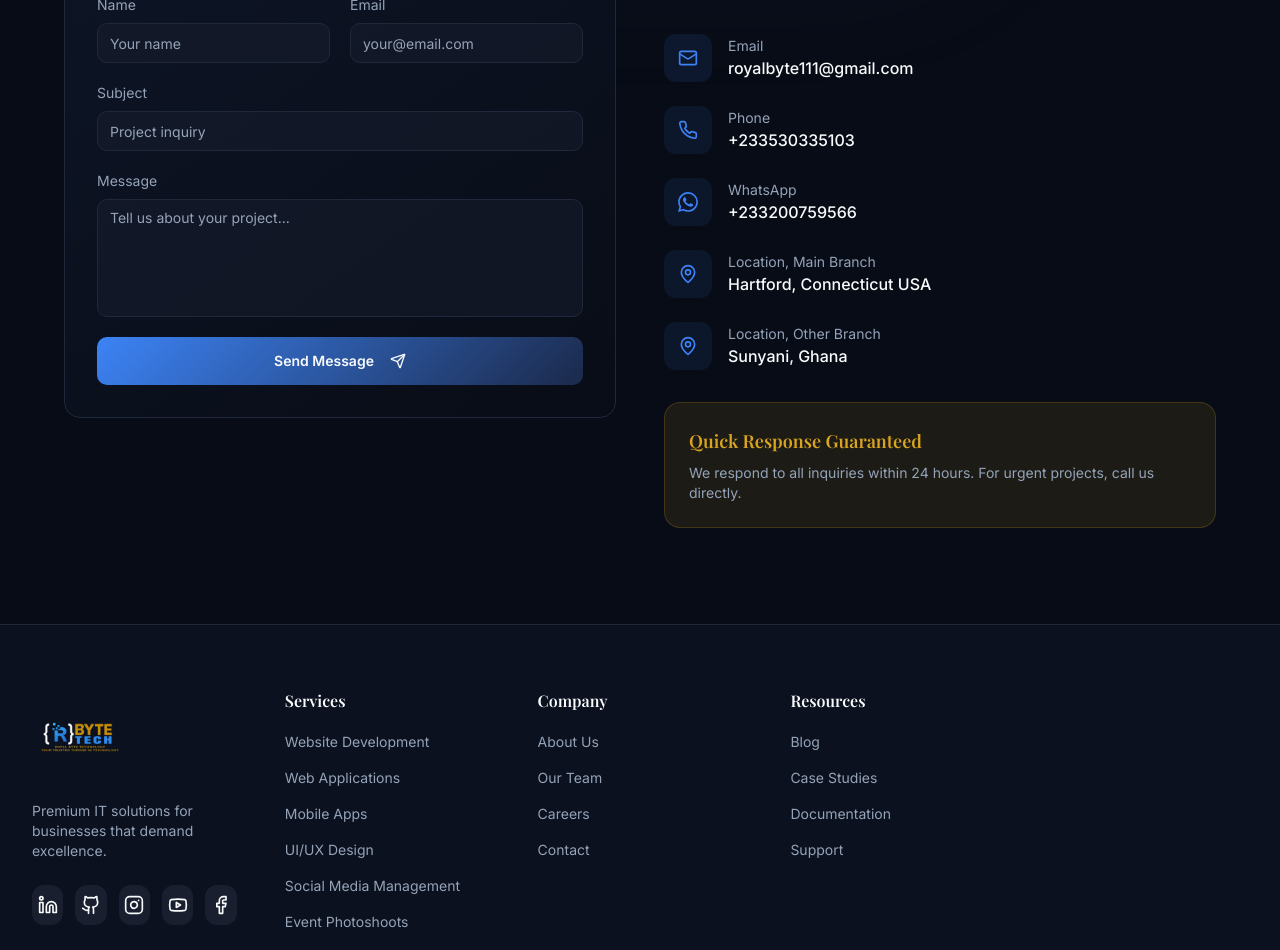
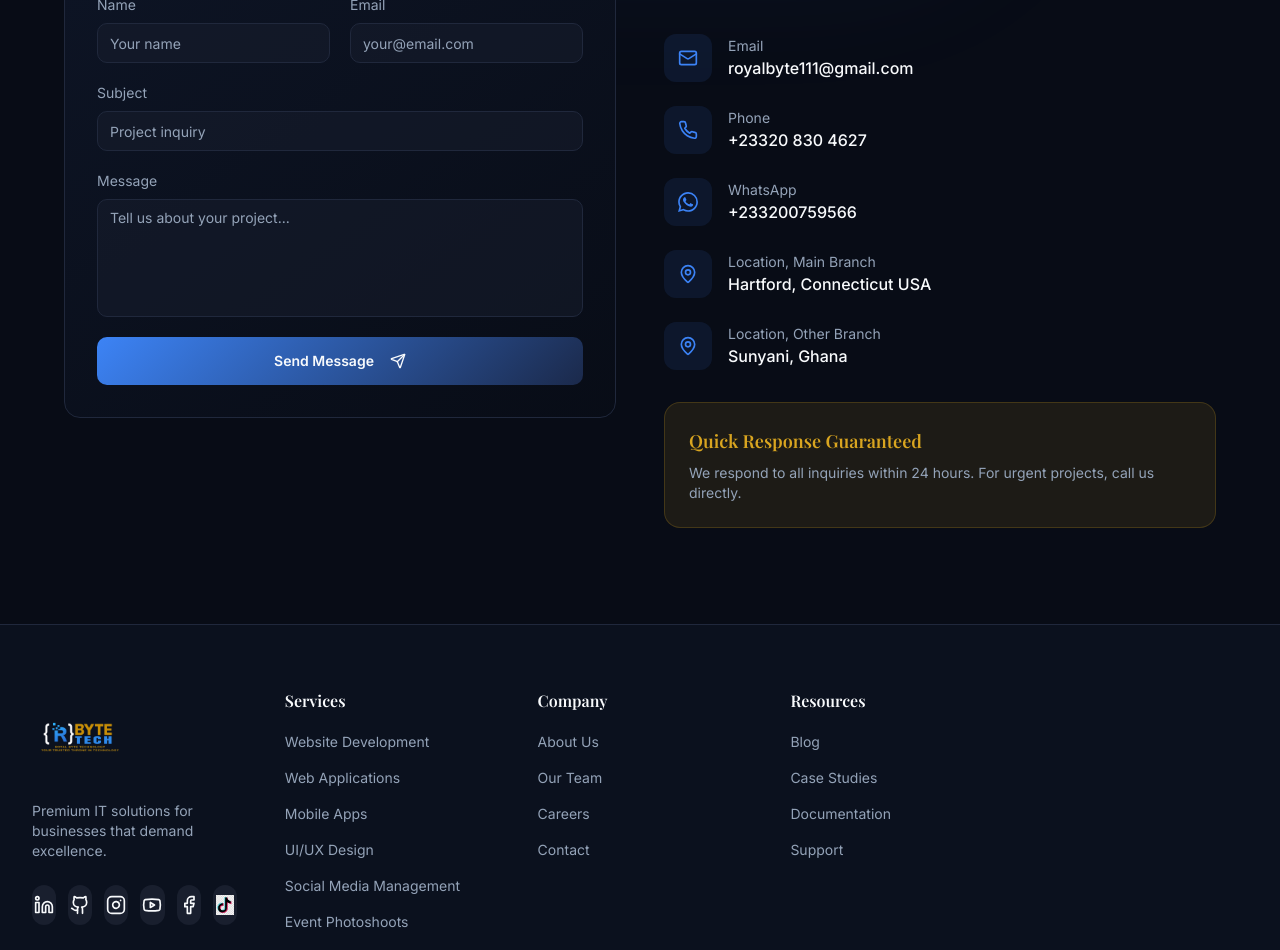
Before and after one commit to GyanVincent/royalbyte, a React (Vite) app: page / in a window 1280 px wide. Shown: the part 5400-6350 px from the top of the page. Built offline with nearby package versions, Linux system fonts and the light colour scheme; the HTML template or start-up script is replaced by a standard one.

Commit message:
feat: Add TikTok logo to footer social links
- Add TikTok social link with custom logo image
- Update social links rendering to handle image icons
- Add object-contain class for proper logo sizing
- Use /tik.png for TikTok logo display
- Maintain consistent styling across all social icons

```diff
--- a/src/components/ContactSection.tsx
+++ b/src/components/ContactSection.tsx
@@ -23,8 +23,8 @@ const contactInfo = [
   {
     icon: Phone,
     label: "Phone",
-    value: "+233530335103",
-    href: "tel:+233530335103",
+    value: "+23320 830 4627",
+    href: "tel:+233208304627",
   },
   {
     icon: WhatsAppIcon,
--- a/src/components/Footer.tsx
+++ b/src/components/Footer.tsx
@@ -32,8 +32,10 @@ const socialLinks = [
   // { icon: Twitter, href: "#", label: "Twitter" },
   { icon: Github, href: "https://github.com/GyanVincent", label: "GitHub" },
   { icon: Instagram, href: "https://www.instagram.com/royal_byte_111", label: "Instagram" },
-  { icon: Youtube, href: "https://www.youtube.com/@royalbyte", label: "YouTube" },
+  { icon: Youtube, href: "https://youtube.com/@royalbytetech?si=Xa_RTll4FCqOQ2tt", label: "YouTube" },
   { icon: Facebook, href: "https://www.facebook.com/royalbyte", label: "Facebook" },
+  { icon: "tiktok", href: "https://www.tiktok.com/@royalbytetech?_r=1&_t=ZS-93kdegdHdHc", label: "TikTok", image: "/tik.png" },
+
 ];
 
 const Footer = () => {
@@ -89,7 +91,11 @@ const Footer = () => {
                   aria-label={social.label}
                   className="w-10 h-10 rounded-lg bg-muted flex items-center justify-center hover:bg-primary/20 hover:text-primary transition-colors"
                 >
-                  <social.icon className="w-5 h-5" />
+                  {social.image ? (
+                    <img src={social.image} alt={social.label} className="w-5 h-5 object-contain" />
+                  ) : (
+                    <social.icon className="w-5 h-5" />
+                  )}
                 </a>
               ))}
             </div>
--- a/src/components/TeamSection.tsx
+++ b/src/components/TeamSection.tsx
@@ -7,9 +7,9 @@ const leadership = [
     title: "Chief Executive Officer",
     bio: "Visionary leader with 12+ years in software innovation and digital transformation.",
     image: "/prince.JPG",
-    linkedin: "https://www.linkedin.com/in/royal-byte-4020283aa?utm_source=share&utm_campaign=share_via&utm_content=profile&utm_medium=android_app",
-    twitter: "https://x.com/royalbyte",
-    instagram: "https://www.instagram.com/royal_byte_111"
+    linkedin: "https://www.linkedin.com/in/prince-aboagye-611b1825b",
+    twitter: "https://x.com/doctoraboagye?s=21",
+    instagram: "https://www.instagram.com/aboagye.mr?igsh=MmF1OXRhMWp6bjJy&utm_source=qr"
   },
   {
     name: "Amoah Michael Opoku",
```
Also changed, not shown: public/tik.png (added).
